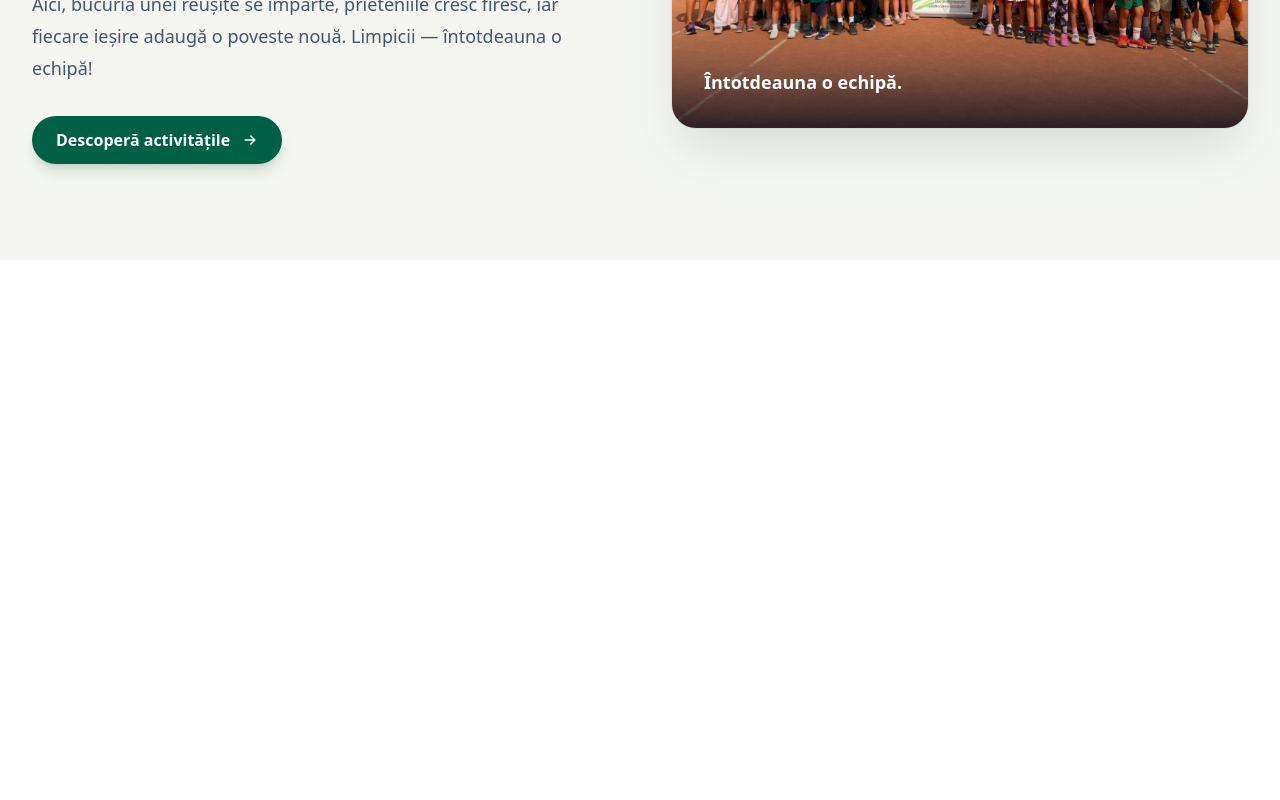
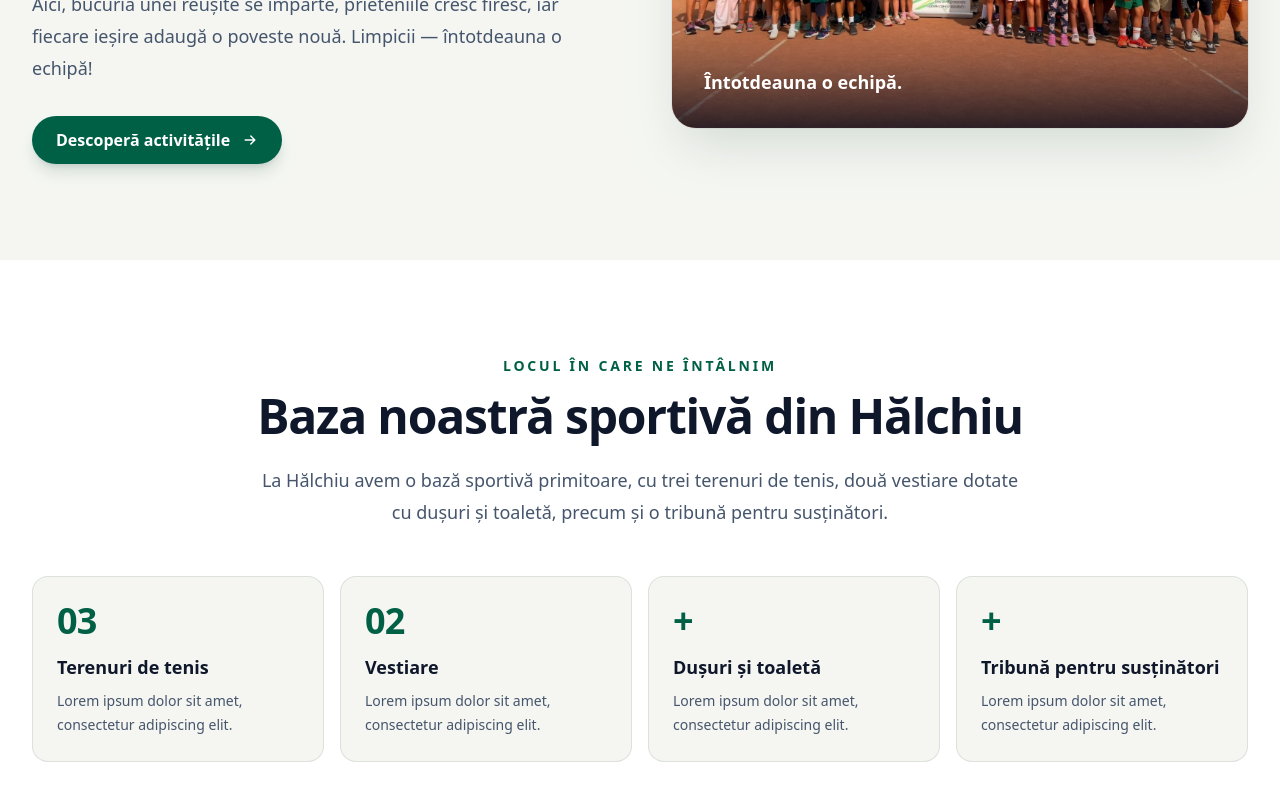
Before and after one commit to anndra17/Limpicii, an Angular app in the folder Frontend/Limpicii/: page / in a window 1280 px wide. Shown: the part 996-1796 px from the top of the page. Before the commit the page ends 1256 px from the top, so only its background shows below. Built offline with nearby package versions, Linux system fonts and the light colour scheme; a web font is replaced by a local one.

Commit message:
Update header component: modify image alt text and add sports facility section with details

```diff
--- a/Frontend/Limpicii/src/app/shared/components/header/header.component.html
+++ b/Frontend/Limpicii/src/app/shared/components/header/header.component.html
@@ -69,7 +69,7 @@
 			<div class="relative overflow-hidden rounded-3xl shadow-2xl shadow-emerald-950/15 ring-1 ring-black/5">
 				<img
 					src="assets/images/LimpiciiTurneuTenis2026.jpg"
-					alt="Copiii și adulții din echipa Limpicii, împreună într-o drumeție în munți"
+					alt="Membrii clubului Limpicii, împreună pe un teren de tenis"
 					class="aspect-[4/3] w-full object-cover object-center"
 					loading="lazy"
 				/>
@@ -80,3 +80,40 @@
 		</figure>
 	</div>
 </section>
+
+<section id="sports-facility" aria-labelledby="sports-facility-title" class="bg-white py-16 sm:py-20 lg:py-24">
+	<div class="mx-auto max-w-7xl px-4 sm:px-6 lg:px-8">
+		<div class="mx-auto max-w-3xl text-center">
+			<p class="mb-4 text-sm font-bold uppercase tracking-[0.2em] text-emerald-800">Locul în care ne întâlnim</p>
+			<h2 id="sports-facility-title" class="text-4xl font-extrabold tracking-tight text-slate-900 sm:text-5xl">
+				Baza noastră sportivă din Hălchiu
+			</h2>
+			<p class="mt-6 text-base leading-8 text-slate-600 sm:text-lg">
+				La Hălchiu avem o bază sportivă primitoare, cu trei terenuri de tenis, două vestiare dotate cu dușuri și toaletă, precum și o tribună pentru susținători.
+			</p>
+		</div>
+
+		<div class="mt-12 grid gap-4 sm:grid-cols-2 lg:grid-cols-4">
+			<article class="rounded-2xl border border-emerald-950/10 bg-[#f5f6f1] p-6 transition duration-200 hover:-translate-y-1 hover:shadow-lg hover:shadow-emerald-950/10">
+				<p class="text-4xl font-extrabold tracking-tight text-emerald-800">03</p>
+				<h3 class="mt-3 text-lg font-bold text-slate-900">Terenuri de tenis</h3>
+				<p class="mt-2 text-sm leading-6 text-slate-600">Lorem ipsum dolor sit amet, consectetur adipiscing elit.</p>
+			</article>
+			<article class="rounded-2xl border border-emerald-950/10 bg-[#f5f6f1] p-6 transition duration-200 hover:-translate-y-1 hover:shadow-lg hover:shadow-emerald-950/10">
+				<p class="text-4xl font-extrabold tracking-tight text-emerald-800">02</p>
+				<h3 class="mt-3 text-lg font-bold text-slate-900">Vestiare</h3>
+				<p class="mt-2 text-sm leading-6 text-slate-600">Lorem ipsum dolor sit amet, consectetur adipiscing elit.</p>
+			</article>
+			<article class="rounded-2xl border border-emerald-950/10 bg-[#f5f6f1] p-6 transition duration-200 hover:-translate-y-1 hover:shadow-lg hover:shadow-emerald-950/10">
+				<p class="text-4xl font-extrabold tracking-tight text-emerald-800">+</p>
+				<h3 class="mt-3 text-lg font-bold text-slate-900">Dușuri și toaletă</h3>
+				<p class="mt-2 text-sm leading-6 text-slate-600">Lorem ipsum dolor sit amet, consectetur adipiscing elit.</p>
+			</article>
+			<article class="rounded-2xl border border-emerald-950/10 bg-[#f5f6f1] p-6 transition duration-200 hover:-translate-y-1 hover:shadow-lg hover:shadow-emerald-950/10">
+				<p class="text-4xl font-extrabold tracking-tight text-emerald-800">+</p>
+				<h3 class="mt-3 text-lg font-bold text-slate-900">Tribună pentru susținători</h3>
+				<p class="mt-2 text-sm leading-6 text-slate-600">Lorem ipsum dolor sit amet, consectetur adipiscing elit.</p>
+			</article>
+		</div>
+	</div>
+</section>
```
